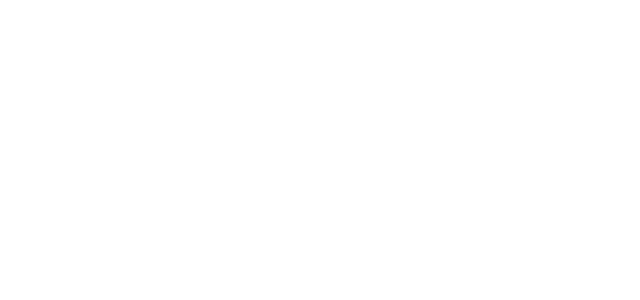
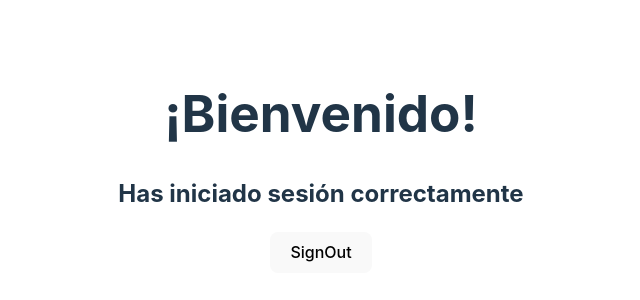
Before and after one commit to RabeaerisFracto/pruebaAuthCRUD, a React (Vite) app: page / in a window 1280 px wide. Before the commit this address had no page. Shown: the part 238-538 px from the top of the page, without its empty margins (319-959 px from the left). Built offline with nearby package versions, Linux system fonts and the light colour scheme.

Commit message:
pruebaAuthCRUD     -Se agrega nueva ruta en app.tsx como "/" para recibir la derivacion de logeo exitoso de proveedores.

```diff
--- a/src/App.tsx
+++ b/src/App.tsx
@@ -7,13 +7,16 @@
 function App() {
 
   return (
+    <>
     <Router>
       <Routes>
+        <Route path="/" element={<Exito/>}/>
         <Route path="/login" element={<Login/>}/>
         <Route path="/home" element={<Home/>}/>
         <Route path="/exito" element={<Exito/>}/>
       </Routes>
     </Router>
+    </>
   )
 }
 
--- a/src/main.tsx
+++ b/src/main.tsx
@@ -2,6 +2,10 @@
 import ReactDOM from 'react-dom/client'
 import App from './App.tsx'
 import './index.css'
+// import { createBrowserRouter } from 'react-router-dom'
+
+
+// const router = createBrowserRouter([]);
 
 ReactDOM.createRoot(document.getElementById('root')!).render(
   <React.StrictMode>
```
